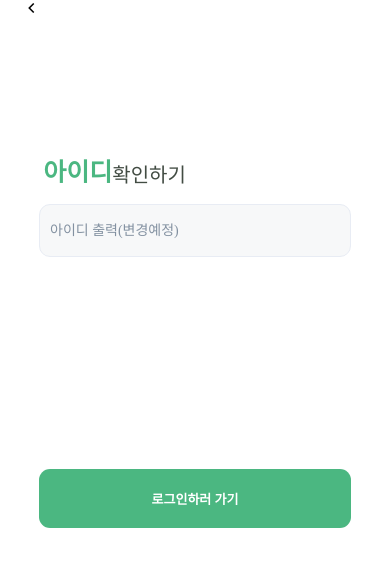
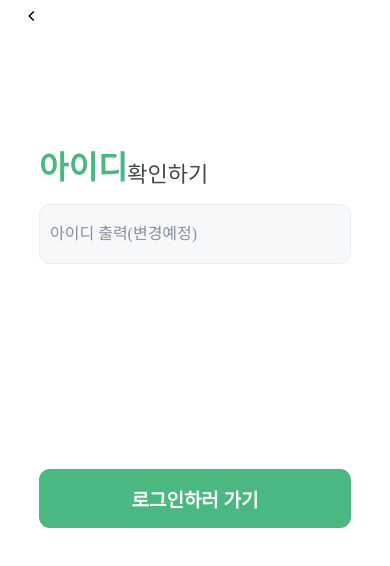
Before and after one commit to ArinMiru/uni_opensoop, a React Native app: screen /IdFindOut in a window 390 px wide. Shown: the top 566 px of the page. Built offline with nearby package versions, Linux system fonts and the light colour scheme; a web font is replaced by a local one.

Commit message:
feat / 반응형 폰트 함수 생성 및 BackButton Android Height 생성, 버튼 크기 조정

```diff
--- a/Src/Components/AllCompo/BackIconButton.tsx
+++ b/Src/Components/AllCompo/BackIconButton.tsx
@@ -1,14 +1,18 @@
 import React from "react";
 import { TouchableOpacity, Text, Platform } from "react-native";
 import { Ionicons } from "@expo/vector-icons";
-import { deviceHeight, deviceWidth } from "../../Utils/DeviceUtils";
+import {
+  deviceHeight,
+  deviceWidth,
+  currentPlatform,
+} from "../../Utils/DeviceUtils";
 
 /* 2023.09.14 생성 (@김도원) */
 
 //  프로퍼티 타입 정의
 interface ButtonProps {
   children?: React.ReactNode;
-  text?: string;
+  text?: String;
   onPress?: () => void;
   navigation?: { navigate: (screenName: string) => void };
 }
@@ -19,7 +23,6 @@ interface ButtonProps {
  */
 export const BlackBackIconButton: React.FC<ButtonProps> = ({
   children,
-  text,
   onPress,
 }) => {
   return (
@@ -28,7 +31,10 @@ export const BlackBackIconButton: React.FC<ButtonProps> = ({
       onPress={onPress}
     >
       <Ionicons
-        style={{ marginLeft: deviceWidth * 0.06 }}
+        style={{
+          marginLeft: deviceWidth * 0.06,
+          marginTop: currentPlatform === "ios" ? 0 : deviceHeight * 0.0099,
+        }}
         name="chevron-back"
         size={16}
         color="black"
@@ -52,7 +58,10 @@ export const GreenBackIconButton: React.FC<ButtonProps> = ({
       onPress={onPress}
     >
       <Ionicons
-        style={{ marginLeft: deviceWidth * 0.06 }}
+        style={{
+           marginLeft: deviceWidth * 0.06,
+           marginTop: currentPlatform === "ios" ? 0 : deviceHeight * 0.0099,
+          }}
         name="chevron-back"
         size={16}
         color="#4BB781"
@@ -76,7 +85,10 @@ export const WhiteBackIconButton: React.FC<ButtonProps> = ({
       onPress={onPress}
     >
       <Ionicons
-        style={{ marginLeft: deviceWidth * 0.06 }}
+        style={{
+           marginLeft: deviceWidth * 0.06,
+           marginTop: currentPlatform === "ios" ? 0 : deviceHeight * 0.0099,
+          }}
         name="chevron-back"
         size={16}
         color="#FFFFFF"
--- a/Src/Components/CommonScreen/RegiCommon.tsx
+++ b/Src/Components/CommonScreen/RegiCommon.tsx
@@ -5,7 +5,11 @@ import BackgroundStyle from "../../Styles/BackgroundStyle";
 import { BlackBackIconButton } from "../AllCompo/BackIconButton";
 import { OnlyAccountInputMarginTop2 } from "../AccountCompo/AccoutTextInput";
 import { OnlyAccountButton } from "../AccountCompo/AccountButton";
-import { deviceWidth } from "../../Utils/DeviceUtils";
+import {
+  deviceHeight,
+  deviceWidth,
+  currentPlatform,
+} from "../../Utils/DeviceUtils";
 
 //  프로퍼티 타입 정의
 interface CommonProps {
@@ -31,18 +35,26 @@ export const RegiCommonView: React.FC<CommonProps> = ({
   return (
     <SafeAreaView style={BackgroundStyle.loginBackground}>
       <View style={BackgroundStyle.backIconFlex}>
-        <BlackBackIconButton />
+        <BlackBackIconButton/>
       </View>
       <View style={BackgroundStyle.titleTextFlex}>
         <Text
           style={[
             textStyle.bold25,
-            { color: "#4BB781", marginLeft: deviceWidth * 0.111 },
+            { color: "#4BB781", marginLeft: deviceWidth * 0.1 },
           ]}
         >
           {bigtext}
         </Text>
-        <Text style={[textStyle.medium20, { color: "#424C43" }]}>
+        <Text
+          style={[
+            textStyle.medium20,
+            {
+              color: "#424C43",
+              marginTop: currentPlatform === "ios" ? 0 : deviceHeight * 0.06,
+            },
+          ]}
+        >
           {smalltext}
         </Text>
       </View>
--- a/Src/Screens/Account/IdFind/IdFindEmail.tsx
+++ b/Src/Screens/Account/IdFind/IdFindEmail.tsx
@@ -11,7 +11,7 @@ const IdFindEmail: React.FC<ScreenProps> = ({ navigation }) => {
       smalltext="로 아이디 찾기"
       inputtext="이메일"
       buttontext="다음"
-      onPress={() => navigation.navigate("IdFindEmail")}
+      onPress={() => navigation.navigate("IdFindOut")}
       navigation={navigation}
     />
   );
--- a/Src/Screens/Account/SignIn/AccountLogin.tsx
+++ b/Src/Screens/Account/SignIn/AccountLogin.tsx
@@ -80,7 +80,10 @@ const AccountLogin: React.FC<ScreenProps> = ({ navigation }) => {
           text="아이디찾기"
           onPress={() => navigation.navigate("IdFindEmail")}
         />
-        <IdPassFindButton text="비밀번호찾기" />
+        <IdPassFindButton
+          text="비밀번호찾기"
+          onPress={() => navigation.navigate("PassFindForEmail")}
+        />
       </View>
     </LoginBackground>
   );
--- a/Src/Styles/AccountInputStyle.tsx
+++ b/Src/Styles/AccountInputStyle.tsx
@@ -7,8 +7,8 @@ export default StyleSheet.create({
    * 중복 확인 Input
    */
   srchDupleInputStyle: {
-    width: deviceWidth * 0.575,
-    height: deviceHeight * 0.062,
+    width: deviceWidth * 0.5625,
+    height: deviceHeight * 0.07,
     borderRadius: 11,
     paddingLeft: 10,
     borderColor: "#e8ecf4",
@@ -22,7 +22,7 @@ export default StyleSheet.create({
    */
   onlyAccountInputStyleMarginTop3: {
     width: deviceWidth * 0.8,
-    height: deviceHeight * 0.062,
+    height: deviceHeight * 0.07,
     marginTop: deviceHeight * 0.03,
     backgroundColor: "#f7f8f9",
     borderRadius: 11,
@@ -37,7 +37,7 @@ export default StyleSheet.create({
    */
   onlyAccountInputStyleMarginTop2: {
     width: deviceWidth * 0.8,
-    height: deviceHeight * 0.062,
+    height: deviceHeight * 0.07,
     marginTop: deviceHeight * 0.02,
     backgroundColor: "#f7f8f9",
     borderRadius: 11,
--- a/Src/Styles/BackgroundStyle.tsx
+++ b/Src/Styles/BackgroundStyle.tsx
@@ -1,5 +1,9 @@
 import { StyleSheet } from "react-native";
-import { deviceWidth, deviceHeight } from "../Utils/DeviceUtils";
+import {
+  deviceWidth,
+  deviceHeight,
+  currentPlatform,
+} from "../Utils/DeviceUtils";
 import Constants from "expo-constants";
 
 export default StyleSheet.create({
--- a/Src/Styles/TextStyle.tsx
+++ b/Src/Styles/TextStyle.tsx
@@ -1,9 +1,5 @@
 import { StyleSheet } from "react-native";
-import {
-  deviceHeight,
-  deviceWidth,
-  currentPlatform,
-} from "../Utils/DeviceUtils";
+import { responsiveFontSize } from "../Utils/ResponsiveFontSize";
 
 /* App에서 사용하는 모든 TextStyle File  */
 
@@ -27,31 +23,31 @@ export default StyleSheet.create({
   medium09: {
     fontFamily: "Medium",
     fontWeight: "500" /*medium*/,
-    fontSize: 9,
+    fontSize: responsiveFontSize(9),
   },
 
   medium12: {
     fontFamily: "Medium",
     fontWeight: "500" /*medium*/,
-    fontSize: 12,
+    fontSize: responsiveFontSize(12),
   },
 
   medium13: {
     fontFamily: "Medium",
     fontWeight: "500" /*medium*/,
-    fontSize: 13,
+    fontSize: responsiveFontSize(13),
   },
 
   medium14: {
     fontFamily: "Medium",
     fontWeight: "500" /*medium*/,
-    fontSize: 14,
+    fontSize: responsiveFontSize(26),
   },
 
   medium20: {
     fontFamily: "Medium",
     fontWeight: "500" /*medium*/,
-    fontSize: 20,
+    fontSize: responsiveFontSize(35),
   },
 
   /*----------------semibold-------------------*/
@@ -59,43 +55,43 @@ export default StyleSheet.create({
   semibold07: {
     fontFamily: "SemiBold",
     fontWeight: "600" /*semibold*/,
-    fontSize: 7,
+    fontSize: responsiveFontSize(7),
   },
 
   semibold08: {
     fontFamily: "SemiBold",
     fontWeight: "600" /*semibold*/,
-    fontSize: 8,
+    fontSize: responsiveFontSize(8),
   },
 
   semibold10: {
     fontFamily: "SemiBold",
     fontWeight: "600" /*semibold*/,
-    fontSize: 10,
+    fontSize: responsiveFontSize(12),
   },
 
   semibold12: {
     fontFamily: "SemiBold",
     fontWeight: "600" /*semibold*/,
-    fontSize: 12,
+    fontSize: responsiveFontSize(12),
   },
 
   semibold13: {
     fontFamily: "SemiBold",
     fontWeight: "600" /*semibold*/,
-    fontSize: 13,
+    fontSize: responsiveFontSize(30),
   },
 
   semibold14: {
     fontFamily: "SemiBold",
     fontWeight: "600" /*semibold*/,
-    fontSize: 14,
+    fontSize: responsiveFontSize(14),
   },
 
   semibold19: {
     fontFamily: "SemiBold",
     fontWeight: "600" /*semibold*/,
-    fontSize: 19,
+    fontSize: responsiveFontSize(19),
   },
 
   /*-----------------bold---------------------*/
@@ -103,25 +99,25 @@ export default StyleSheet.create({
   bold08: {
     fontFamily: "Bold",
     fontWeight: "700" /*bold*/,
-    fontSize: 8,
+    fontSize: responsiveFontSize(20),
   },
 
   bold11: {
     fontFamily: "Bold",
     fontWeight: "700" /*bold*/,
-    fontSize: 11,
+    fontSize: responsiveFontSize(11),
   },
 
   bold12: {
     fontFamily: "Bold",
     fontWeight: "700" /*bold*/,
-    fontSize: 12,
+    fontSize: responsiveFontSize(12),
   },
 
   bold25: {
     fontFamily: "Bold",
     fontWeight: "700" /*bold*/,
-    fontSize: 25,
+    fontSize: responsiveFontSize(50),
   },
 
   /*----------------regular-------------------*/
@@ -129,25 +125,25 @@ export default StyleSheet.create({
   regular07: {
     fontFamily: "Regular",
     fontWeight: "400" /*regular*/,
-    fontSize: 7,
+    fontSize: responsiveFontSize(7),
   },
 
   regular08: {
     fontFamily: "Regular",
     fontWeight: "400" /*regular*/,
-    fontSize: 8,
+    fontSize: responsiveFontSize(8),
   },
 
   regular10: {
     fontFamily: "Regular",
     fontWeight: "400" /*regular*/,
-    fontSize: 10,
+    fontSize: responsiveFontSize(10),
   },
 
   regular13: {
     fontFamily: "Regular",
     fontWeight: "400" /*regular*/,
-    fontSize: 13,
+    fontSize: responsiveFontSize(13),
   },
 
   /*------------------------------------------*/
--- /dev/null
+++ b/Src/Utils/ResponsiveFontSize.tsx
@@ -0,0 +1,11 @@
+import {
+  deviceHeight,
+  deviceWidth,
+  currentPlatform,
+} from "../Utils/DeviceUtils";
+
+export const responsiveFontSize = (fontSize: number): number => {
+  const standardScreenHeight = 1334; // iPhone SE 2의 해상도 높이
+  const heightPercent = (fontSize * deviceHeight) / standardScreenHeight;
+  return Math.round(heightPercent);
+};
```
